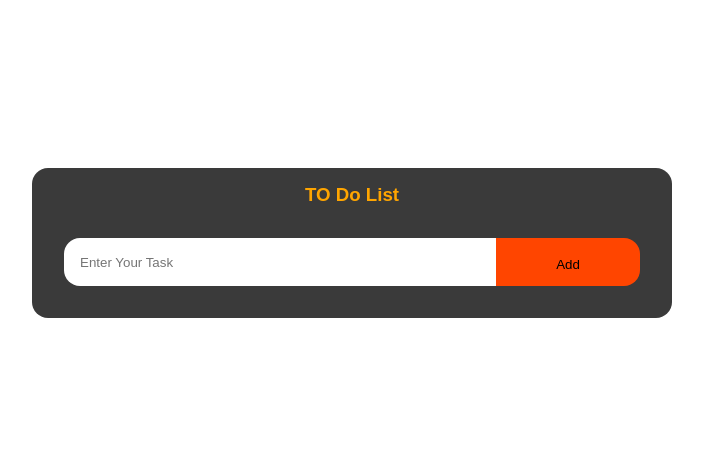
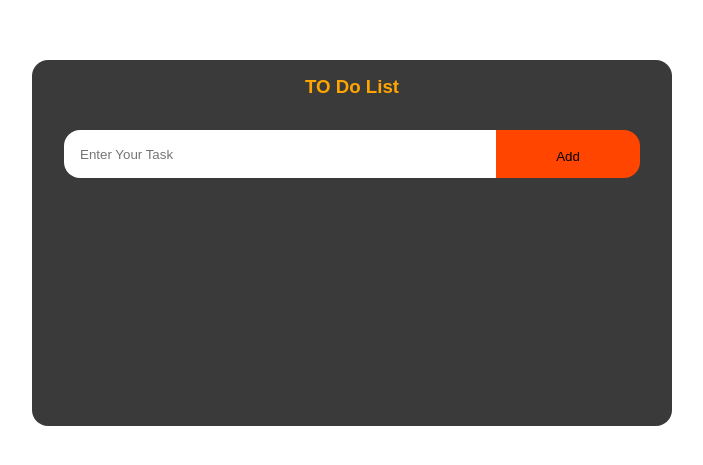
Before and after one commit to DEEPAKRAJORIYA352/ToDo-List-Application, a plain HTML site: page index.html in a window 1280 px wide. Shown: the part 141-606 px from the top of the page, without its empty margins (288-991 px from the left). Drawn offline with Linux system fonts and the light colour scheme.

Commit message:
Update index.html

```diff
--- a/index.html
+++ b/index.html
@@ -15,8 +15,10 @@
         <input type="text" placeholder="Enter Your Task" id="inp">
         <button onclick="Add()">Add</button>
        </div>
-       <div class="text">
+       <div class="task-container">
+        <ul class="task-box">
 
+        </ul>
        </div>
 
     </div>
```
